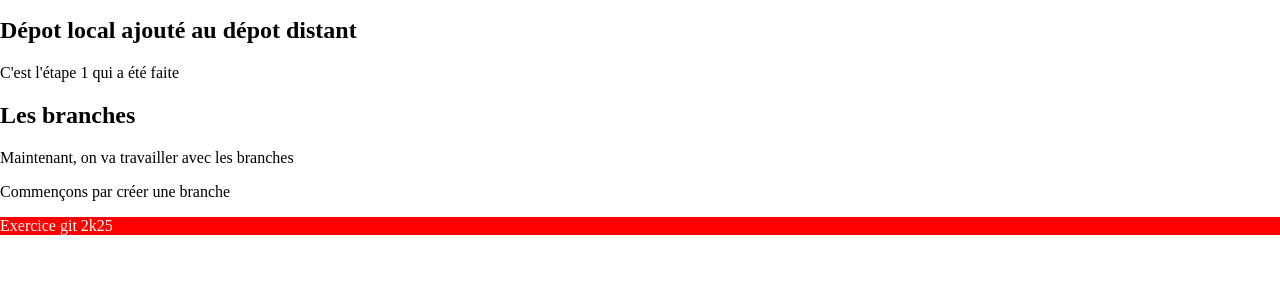
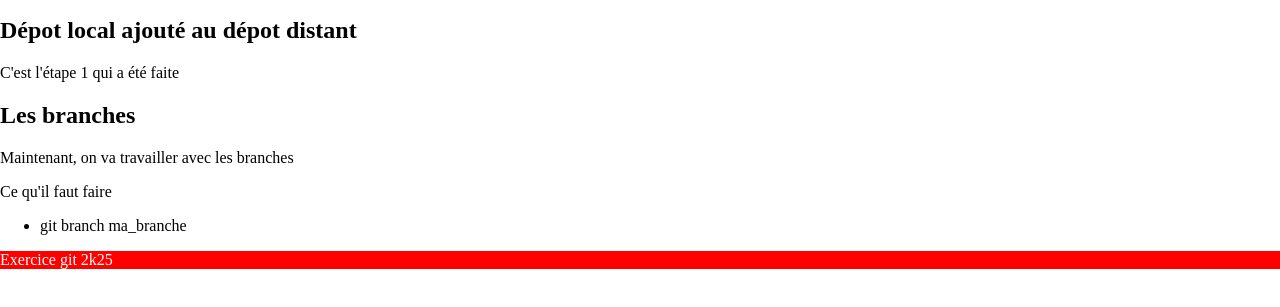
Before and after one commit to Iands22/exo_git, a plain HTML site: page index.html in a window 1280 px wide. Shown: the part 101-408 px from the top of the page. Drawn offline with Linux system fonts and the light colour scheme.

Commit message:
Création de branche

```diff
--- a/index.html
+++ b/index.html
@@ -16,7 +16,11 @@
 		<p>C'est l'étape 1 qui a été faite</p>
 		<h2>Les branches</h2>
 		<p>Maintenant, on va travailler avec les branches</p>
-		<p>Commençons par créer une branche</p>
+		<p>Ce qu'il faut faire</p>
+		<ul>
+			<li>git branch ma_branche</li>
+
+		</ul>
 		<footer class="bg-red">
 			<span>Exercice git 2k25</span>
 		</footer>
```
